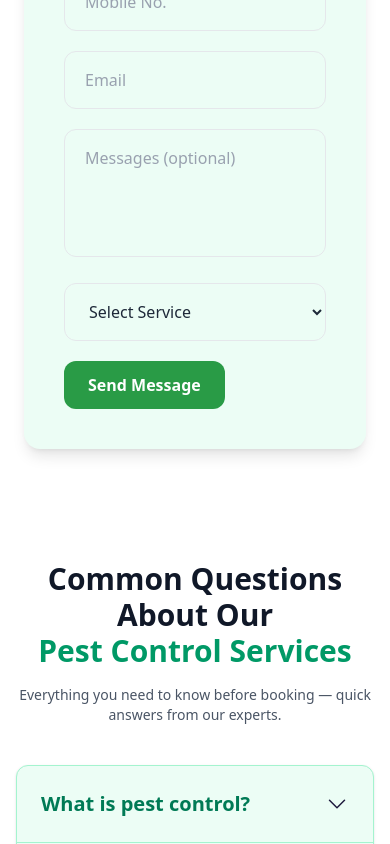
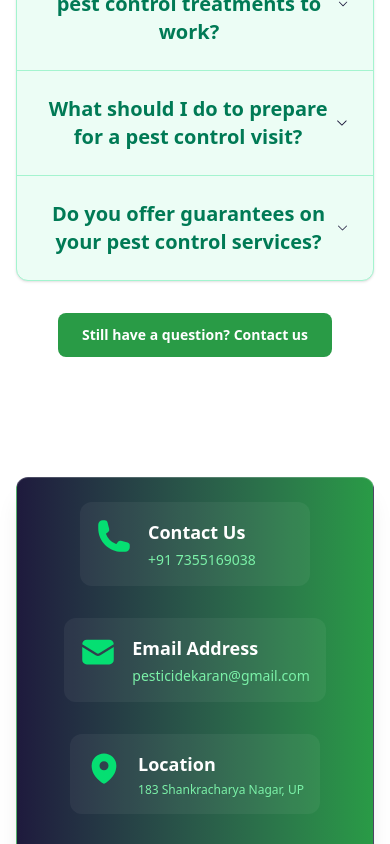
Before and after one commit to KDhawan03/karan-pest-control, a React (Vite) app: page / in a window 390 px wide. Shown: the part 10740-11584 px from the top of the page. Built offline with nearby package versions, Linux system fonts and the light colour scheme.

Commit message:
Some Changes in Contact Us

```diff
--- a/src/App.jsx
+++ b/src/App.jsx
@@ -29,12 +29,9 @@ function App() {
         <GetAQuote />
         <ChooseUs />
         <Reviews />
-        <GetAQuote />
         <Faq />
-
-
-      <Footer />
-      <ContactUs/>
+        <Footer />
+        <ContactUs/>
 
 
 
--- a/src/components/ContactUs/ContactUs.jsx
+++ b/src/components/ContactUs/ContactUs.jsx
@@ -48,16 +48,16 @@ const Footer = () => {
 
           {/* About Us */}
           <div>
-            <h3 className="font-semibold mb-4">About Us</h3>
-            <ul className="space-y-2 text-sm">
-              <li>Review</li>
-              <li>Our Services</li>
-              <li>FAQ</li>
-              <li>Contact Us</li>
+            <h3 className="font-bold mb-4">About Us</h3>
+            <ul className="space-y-2 text-2sm">
+              <a href="#reviews" className=" hover:text-[#1e1a3d] "> <li className="space-y-2 text-sm">Review</li> </a>
+              <a href="#services" className="hover:text-[#1e1a3d] ">  <li className="space-y-2 text-sm">Our Services</li> </a>
+              <a href="#faq" className="hover:text-[#1e1a3d]"> <li className="space-y-2 text-sm">FAQ</li></a>
+              <a href="#contact" className="hover:text-[#1e1a3d]"> <li className="space-y-2 text-sm">Contact</li> </a>
             </ul>
           </div>
 
-          {/* Map (WIDTH IMPROVED HERE ✅) */}
+          {/* Map  */}
           <div className="flex justify-start lg:justify-end">
             <div
               className="w-full max-w-sm md:max-w-md lg:max-w-lg
@@ -65,7 +65,7 @@ const Footer = () => {
             >
               <iframe
                 title="Karan Pest Control Location"
-                src="https://www.google.com/maps?q=Shankracharya%20Nagar%20Kanpur&output=embed"
+                src="https://www.google.com/maps/embed?pb=!1m18!1m12!1m3!1d3573.318420979216!2d80.33446727487785!3d26.413199081379457!2m3!1f0!2f0!3f0!3m2!1i1024!2i768!4f13.1!3m3!1m2!1s0x399c46e5ccd028eb%3A0x3213613b72dcb3bb!2s183%2C%20Y-1%2C%20Shankaracharya%20Nagar%2C%20Deoki%20Nagar%2C%20Yashoda%20Nagar%2C%20Kanpur%2C%20Uttar%20Pradesh%20208011!5e0!3m2!1sen!2sin!4v1766039390520!5m2!1sen!2sin"
                 className="w-full h-44 md:h-48 lg:h-52"
                 loading="lazy"
                 referrerPolicy="no-referrer-when-downgrade"
@@ -94,7 +94,7 @@ const Footer = () => {
         {/* Bottom Bar */}
         <div className="mt-10 border-t border-white/20 pt-6 text-center text-sm">
           <p>© 2025 Karan Pest Control. All rights reserved.</p>
-          <div className="mt-2 flex justify-center gap-4 text-xs">
+          {/* <div className="mt-2 flex justify-center gap-4 text-xs">
             <span>Careers</span>
             <span>|</span>
             <span>Terms</span>
@@ -102,7 +102,8 @@ const Footer = () => {
             <span>Privacy</span>
             <span>|</span>
             <span>Sitemap</span>
-          </div>
+          </div> */}
+          <div>Made with ❤️ by <a  className="hover:text-[#06ff44]" href="https://www.shikom.com/" target="_blank" rel="noopener noreferrer">Shikom Solution</a></div>
         </div>
       </div>
     </footer>
--- a/src/components/ContactUs/Support.jsx
+++ /dev/null
@@ -1,118 +0,0 @@
-import React, { useState } from "react";
-import { toast } from "react-hot-toast";
-
-export default function Support() {
-  const [formData, setFormData] = useState({
-    name: "",
-    phone: "",
-    email: "",
-    service: "",
-    message: "",
-  });
-
-  const [errors, setErrors] = useState({});
-  const [submitted, setSubmitted] = useState(false);
-
-  const handleChange = (e) => {
-    const { name, value } = e.target;
-    setFormData((p) => ({ ...p, [name]: value }));
-    setErrors((err) => ({ ...err, [name]: "" }));
-  };
-
-  const validate = () => {
-    const e = {};
-    if (!formData.name.trim()) e.name = "Please fill out this field.";
-    if (!formData.phone.trim()) e.phone = "Please fill out this field.";
-    if (!formData.email.trim()) e.email = "Please fill out this field.";
-    if (!formData.service.trim()) e.service = "Please select a service.";
-    return e;
-  };
-
-  const handleSubmit = (ev) => {
-    ev.preventDefault();
-    const e = validate();
-    if (Object.keys(e).length) {
-      setErrors(e);
-      toast.error(Object.values(e)[0]);
-      return;
-    }
-
-    setSubmitted(true);
-    toast.success("Request sent!");
-
-    setTimeout(() => {
-      setSubmitted(false);
-      setFormData({
-        name: "",
-        phone: "",
-        email: "",
-        service: "",
-        message: "",
-      });
-    }, 2000);
-  };
-
-  return (
-    <div className="lg:col-span-2 bg-white/10 rounded-2xl p-6 backdrop-blur-sm">
-      <h3 className="text-xl font-semibold mb-5">
-        Need Help? <span className="text-emerald-300">Contact Support</span>
-      </h3>
-
-      <form onSubmit={handleSubmit} className="space-y-4">
-        <input
-          name="name"
-          value={formData.name}
-          onChange={handleChange}
-          placeholder="Name"
-          className="w-full rounded-lg border border-[#ffffff12] px-4 py-2.5 text-sm text-gray-800 focus:outline-none focus:ring-2 focus:ring-emerald-400"
-        />
-
-        <input
-          name="phone"
-          value={formData.phone}
-          onChange={handleChange}
-          placeholder="Mobile No."
-          className="w-full rounded-lg border border-[#ffffff12] px-4 py-2.5 text-sm text-gray-800 focus:outline-none focus:ring-2 focus:ring-emerald-400"
-        />
-
-        <input
-          name="email"
-          value={formData.email}
-          onChange={handleChange}
-          placeholder="Email"
-          className="w-full border border-[#ffffff12] rounded-lg px-4 py-2.5 text-sm text-gray-800 focus:outline-none focus:ring-2 focus:ring-emerald-400"
-        />
-
-        <select
-          name="service"
-          value={formData.service}
-          onChange={handleChange}
-          className="w-full border border-[#ffffff12] rounded-lg px-4 py-2.5 text-sm text-gray-800 focus:outline-none focus:ring-2 focus:ring-emerald-400"
-        >
-          <option value="">Select Service</option>
-          <option>Cockroach Control</option>
-          <option>Termite Treatment</option>
-          <option>Rodent Control</option>
-          <option>Bedbug Treatment</option>
-          <option>Mosquito Control</option>
-        </select>
-
-        <textarea
-          name="message"
-          value={formData.message}
-          onChange={handleChange}
-          placeholder="Message (optional)"
-          className="w-full border border-[#ffffff12] rounded-lg px-4 py-2.5 text-sm text-gray-800 h-20 resize-none focus:outline-none focus:ring-2 focus:ring-emerald-400"
-        />
-
-        <button
-          type="submit"
-          disabled={submitted}
-          className="w-full bg-emerald-500 hover:bg-emerald-600 text-white text-sm font-semibold py-2.5 rounded-lg transition duration-300"
-        >
-          Send Message
-        </button>
-      </form>
-    </div>
-  );
-}
--- a/src/components/Faq.jsx
+++ b/src/components/Faq.jsx
@@ -31,7 +31,7 @@ export default function Faq() {
     },
   ]
   return (
-    <section className="px-4 py-16 md:py-24">
+    <section id='faq' className="px-4 py-16 md:py-24">
 
       {/* Header */}
 
--- a/src/components/Footer.jsx
+++ b/src/components/Footer.jsx
@@ -26,7 +26,7 @@ function Footer() {
                   Contact Us
                 </h2>
                 <p className="text-sm text-green-300 mt-1">
-                  +1 (123) 456-7890
+                  +91 7355169038
                 </p>
               </div>
             </div>
@@ -48,7 +48,7 @@ function Footer() {
                   Email Address
                 </h2>
                 <p className="text-sm text-green-300 mt-1">
-                  contact@karanpestcontrol.com
+                  pesticidekaran@gmail.com
                 </p>
               </div>
             </div>
@@ -72,8 +72,8 @@ function Footer() {
                 <h2 className="text-lg font-semibold text-white">
                   Location
                 </h2>
-                <p className="text-sm text-green-300 mt-1">
-                  123 Main Street, City, State
+                <p className="text-xs text-green-300 mt-1">
+                  183 Shankracharya Nagar, UP
                 </p>
               </div>
             </div>
--- a/src/components/GetAQuote.jsx
+++ b/src/components/GetAQuote.jsx
@@ -39,6 +39,7 @@ export default function GetAQuote() {
         const serviceId = import.meta.env.VITE_EMAILJS_SERVICE_ID;
         const templateId = import.meta.env.VITE_EMAILJS_TEMPLATE_ID;
         const publicKey = import.meta.env.VITE_EMAILJS_PUBLIC_KEY;
+
 
         const templateParams = {
             name: formData.name,
```
Also changed, not shown: 1 other file (tests, documents, lock files or other folders).
